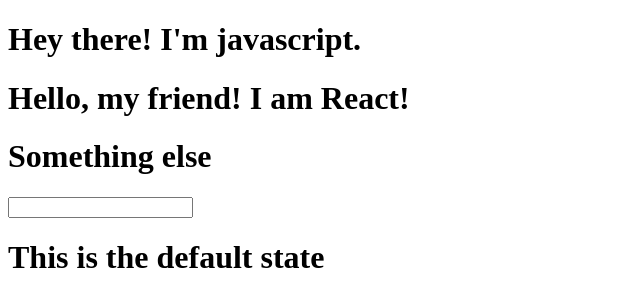
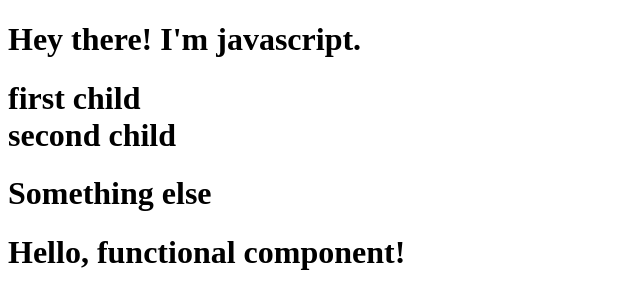
Before and after one commit to kristinaolsson10/react-from-scratch, a React (Create React App) app: page / in a window 1280 px wide. Shown: the top 308 px of the page, without its empty margins (0-640 px from the left). Built offline with nearby package versions, Linux system fonts and the light colour scheme.

Commit message:
Cleaned up a little

```diff
--- a/src/App.js
+++ b/src/App.js
@@ -2,8 +2,15 @@
 
 /* class component */
 /* class components need to extend React.Component */
+class AppClass extends React.Component {
+    /* needs to have a render fuction which returns on one node */
+    render() {
+        return <h1>Hello world</h1>
+    }
+}
+
 class AppWithProp extends React.Component {
-    /* needs to have a render fuction which returns on one node */
+
     render() {
         return <h1>Hello {this.props.name === "Kristina" ? this.props.name : "I don't care!"}</h1>
     }
@@ -30,6 +37,6 @@
 
 /* functional component */
 /* Here we create a const variable which is equal to a function, which simply returns our jsx */
-//const App = () => <h1>Hello component!</h1>
+const App = () => <h1>Hello, functional component!</h1>
 
-export default AppWithState;
+export default App;
--- a/src/index.js
+++ b/src/index.js
@@ -2,8 +2,8 @@
 import ReactDOM from "react-dom";
 import App from "./App"
 
-const helloElement = React.createElement("h1", {className: "hello-react"}, "Hello, my friend! I am React!");
-//const helloElement = React.createElement("h1", {className: "hello-react", children: [<a href="http://www.google.com">Hello my child!</a>]});
+//const helloElement = React.createElement("h1", {className: "hello-react"}, "Hello, my friend! I am React!");
+const helloElement = React.createElement("h1", {className: "hello-react", children: [<div>first child</div>, <div>second child</div>]});
 //console.log(helloElement);
 ReactDOM.render(helloElement, document.getElementById("react-root"));
 
```
